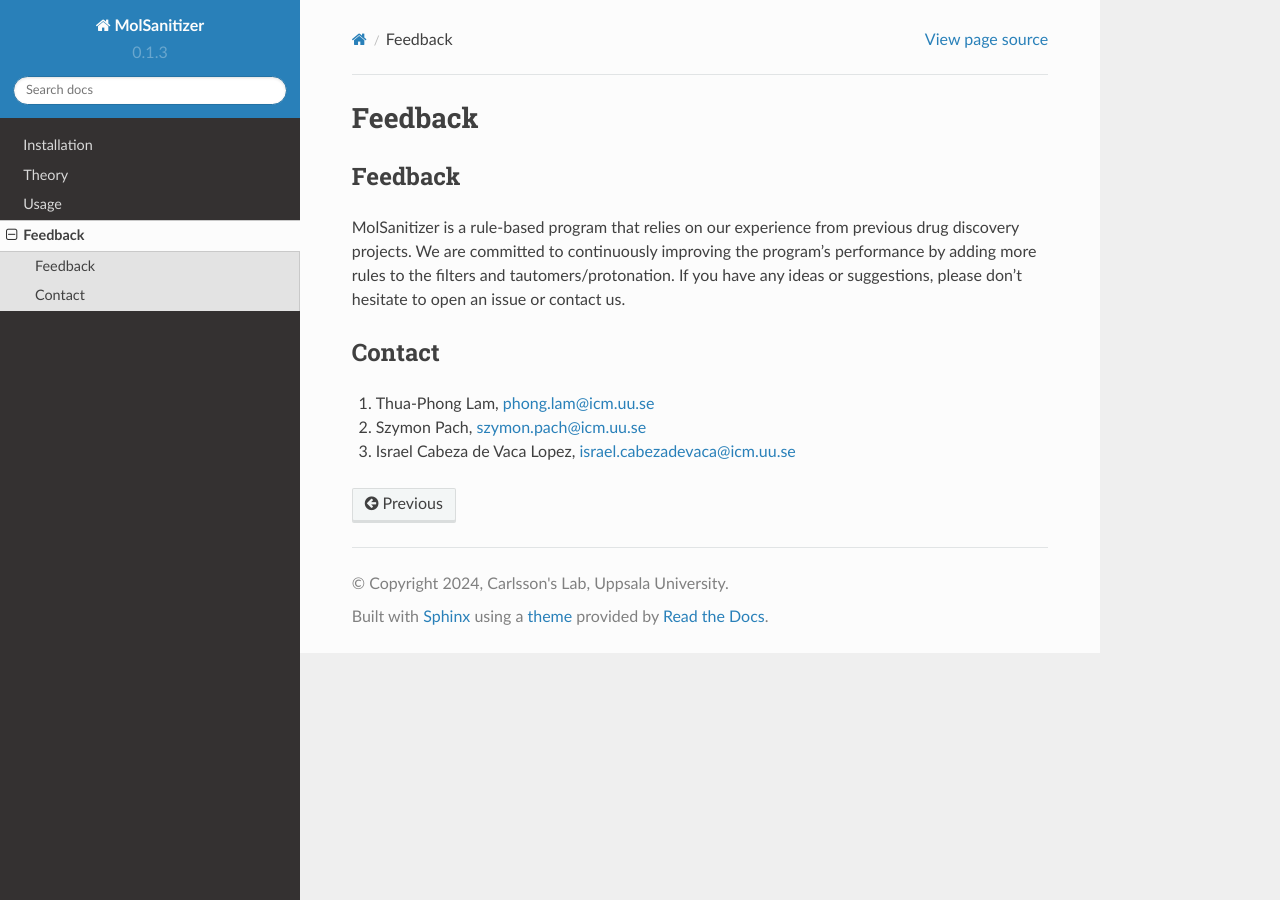
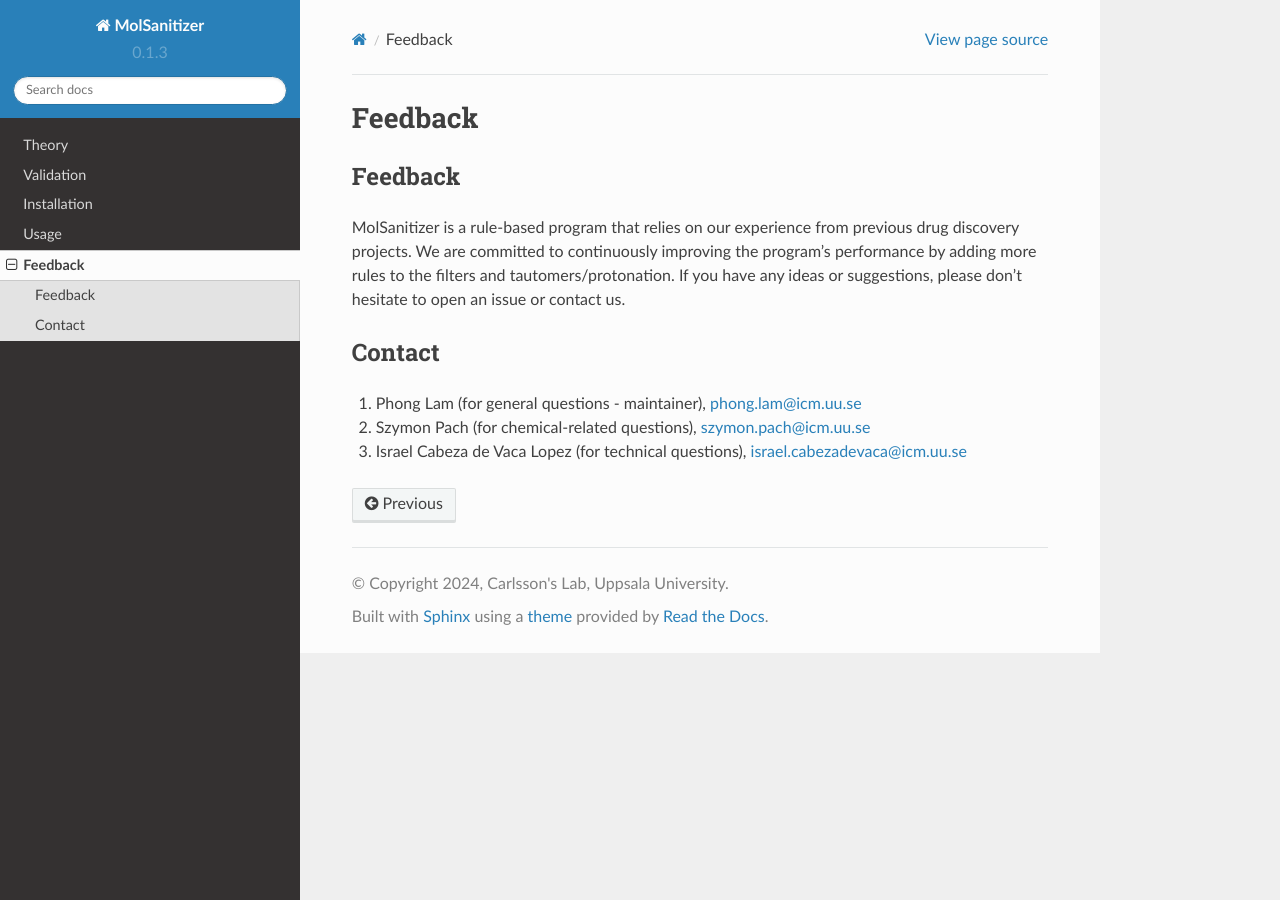
Before and after one commit to phonglam3103/msani-readthedocs, a Sphinx documentation site: the page built from docs/source/feedback.rst, in a window 1280 px wide. Built offline with Sphinx 7.4.7 and the Read the Docs theme 2.0.0, drawn with Linux system fonts in a browser that asks for light colours.

Commit message:
Update contact information in feedback.rst Update index.rst to include validation page Update theory.rst with placeholder text Update usage.rst with updated DB2 generation details Update batch mode instructions in usage.rst

```diff
--- a/docs/source/feedback.rst
+++ b/docs/source/feedback.rst
@@ -10,6 +10,6 @@ MolSanitizer is a rule-based program that relies on our experience from previous
 Contact
 ----------
 
-1. Thua-Phong Lam, phong.lam@icm.uu.se
-2. Szymon Pach, szymon.pach@icm.uu.se
-3. Israel Cabeza de Vaca Lopez, israel.cabezadevaca@icm.uu.se
+1. Phong Lam (for general questions - maintainer), phong.lam@icm.uu.se
+2. Szymon Pach (for chemical-related questions), szymon.pach@icm.uu.se
+3. Israel Cabeza de Vaca Lopez (for technical questions), israel.cabezadevaca@icm.uu.se
--- a/docs/source/index.rst
+++ b/docs/source/index.rst
@@ -18,7 +18,8 @@ Contents
 ************************
 
 .. toctree::
+   theory
+   validation
    installation
-   theory
    usage
    feedback
--- a/docs/source/theory.rst
+++ b/docs/source/theory.rst
@@ -1,5 +1,7 @@
 Theory
 ======
+(Updating soon...)
+
 
 SMARTS reactions
 ----------------
```
Also changed, not shown: docs/source/usage.rst (+4 -6 lines).
